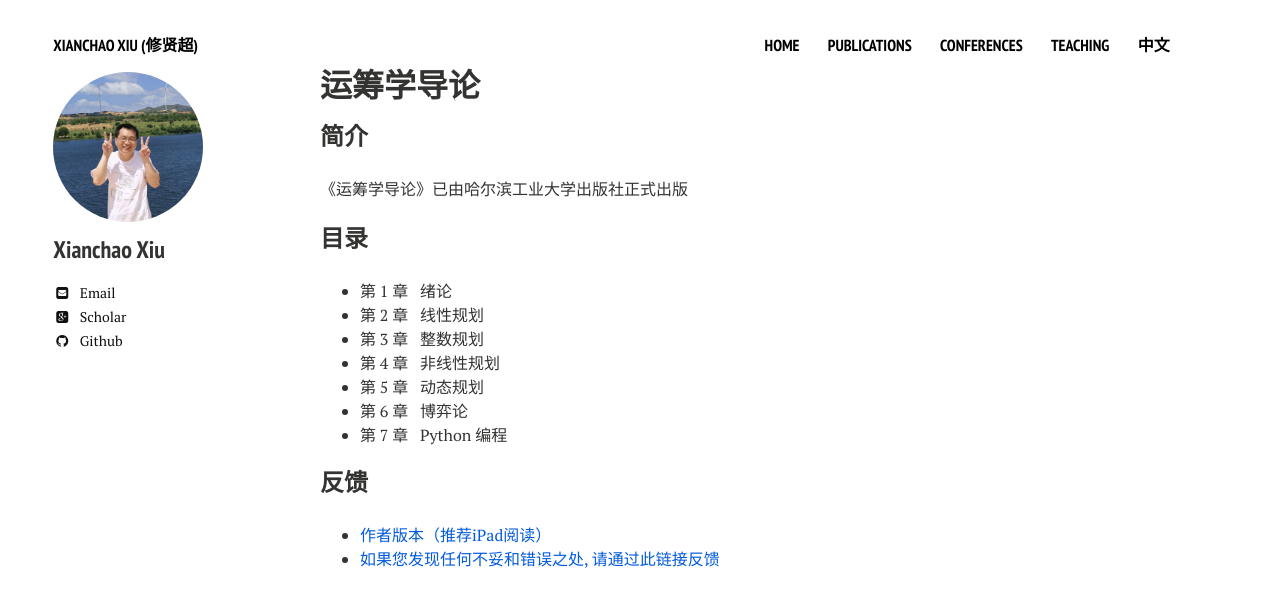
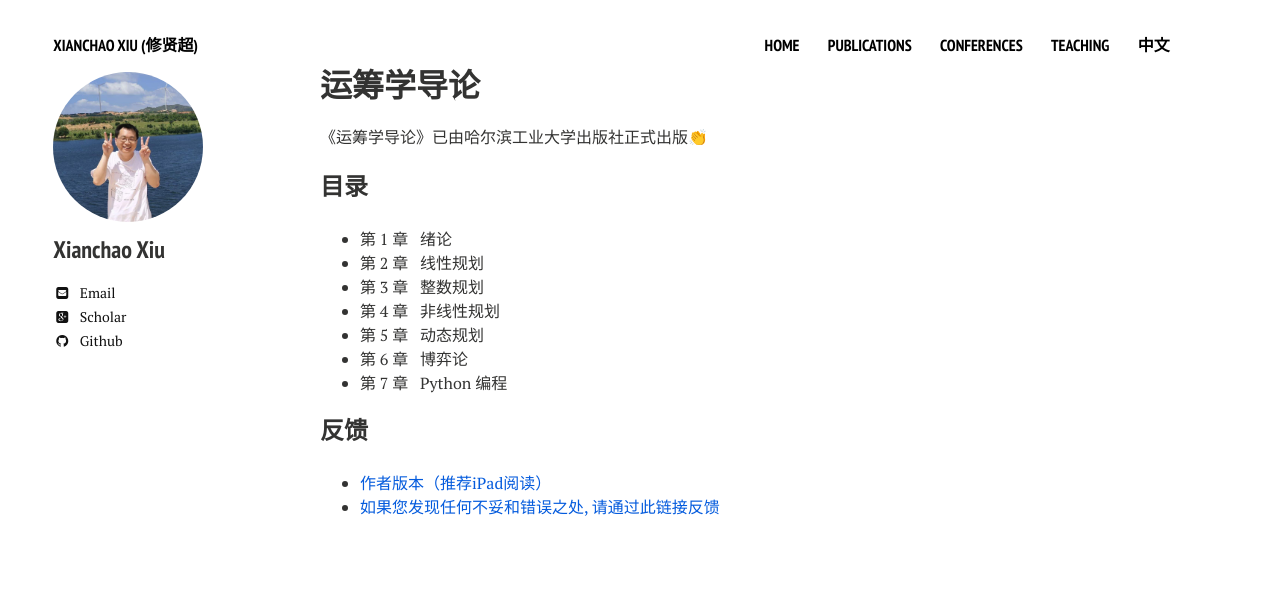
Before and after one commit to xianchaoxiu/xianchaoxiu.github.io, a Jekyll site: the page built from chinese/book/OR/index.md, in a window 1280 px wide. Shown: the top 607 px of the page. Built offline with Jekyll 4.4.1, drawn with Linux system fonts in a browser that asks for light colours; nearby versions of some CDN libraries.

Commit message:
Update index.md

```diff
--- a/chinese/book/OR/index.md
+++ b/chinese/book/OR/index.md
@@ -5,9 +5,8 @@ comments: false
 share: false
 ---
 
-### 简介
 
-《运筹学导论》已由哈尔滨工业大学出版社正式出版
+《运筹学导论》已由哈尔滨工业大学出版社正式出版👏
 
 ### 目录
 
```
